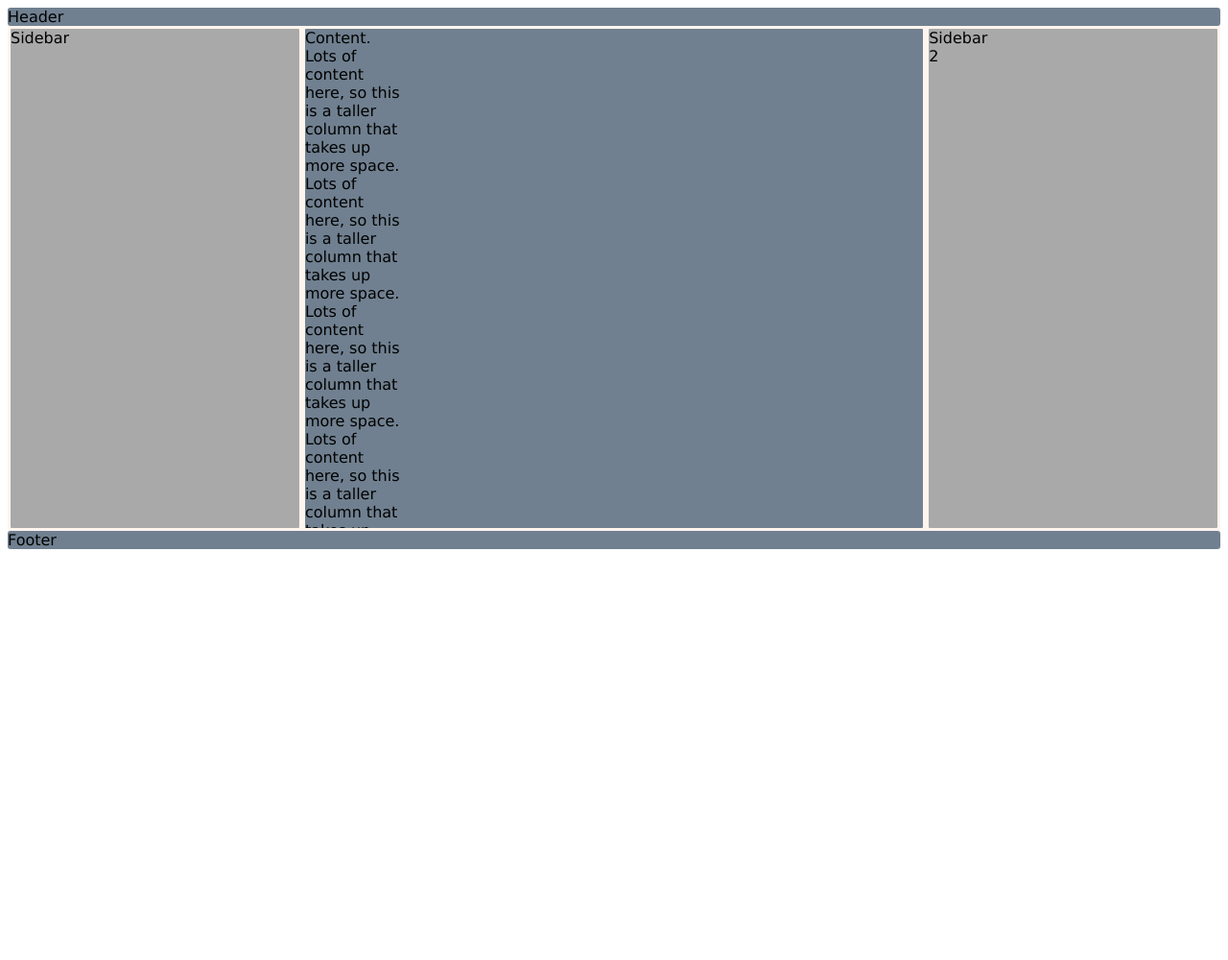
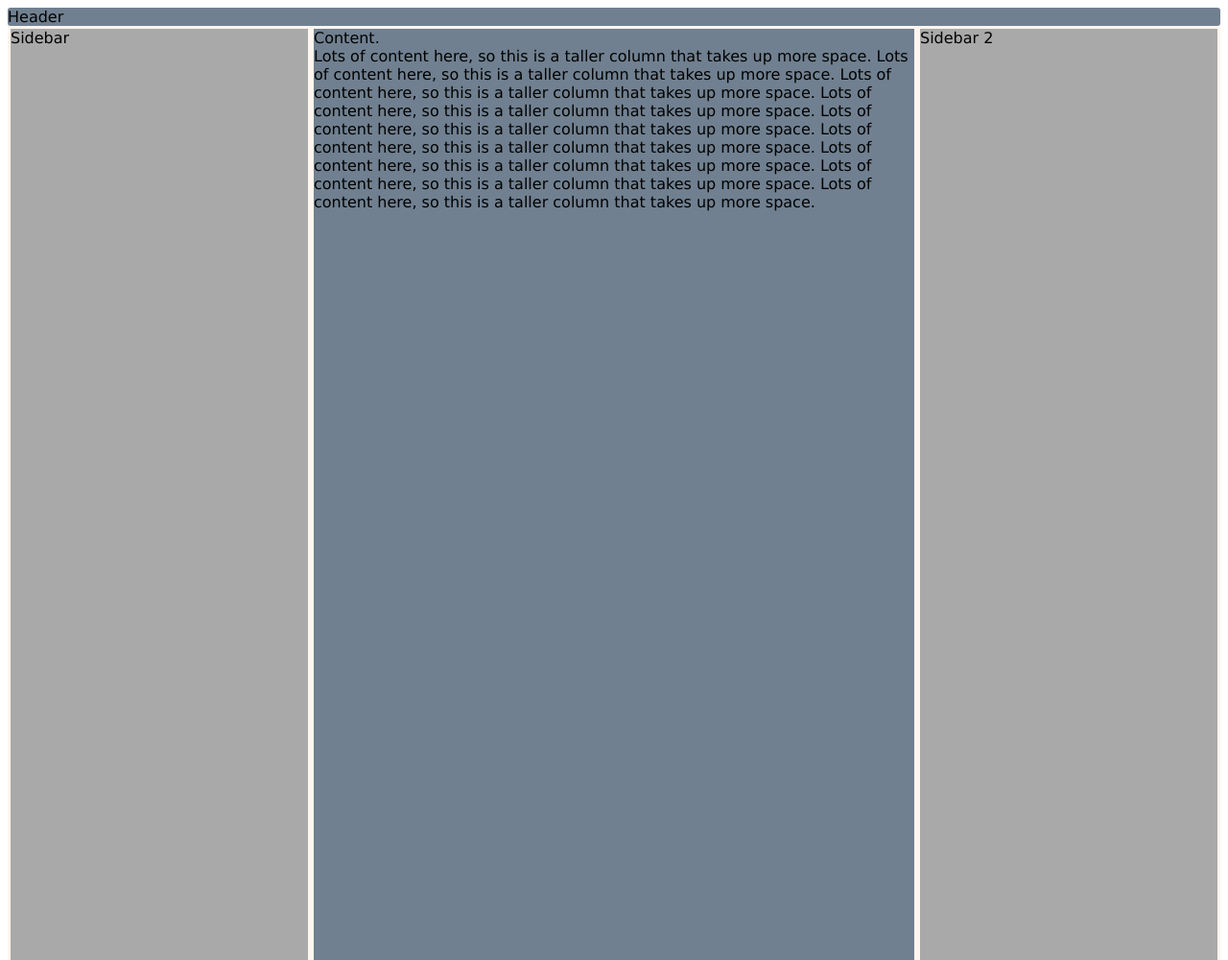
Before and after one commit to tmaryon/vschool, a plain HTML site: page mod1/grid_prac/media.html in a window 1280 px wide. Shown: the top 1000 px of the page at 96% size. Before the commit the page ends 800 px from the top, so only its background shows below. Drawn offline with Linux system fonts and the light colour scheme.

Commit message:
removed repeat(), replaced with 1fr, 2fr, 1fr (grid)

```diff
--- a/mod1/grid_prac/media.css
+++ b/mod1/grid_prac/media.css
@@ -1,5 +1,10 @@
 body {
     font-family: Verdana, Geneva, Tahoma, sans-serif;
+
+}
+
+div, header, footer {
+    border-radius: 3px;
 }
 
 @media only screen and (min-width: 400px) {
@@ -53,7 +58,7 @@ body {
     }
 }
 
-@media only screen and (min-width: 800px) {
+@media only screen and (min-width: 800px) and (max-width: 999px) {
     #grid-container > div {
         border: 2px solid seashell;
         border-radius: 4px;
@@ -99,14 +104,15 @@ body {
     #grid-container {
         background-color: seashell;
         display: grid;
+        grid-template-columns: 1fr 2fr 1fr;
+        grid-template-rows: 1fr;
     }
 
     #grid-container > div {
         border: 3px solid seashell;
-        border-radius: 4px;
+        border-radius: 3px;
         grid-gap: 5px;
-        grid-template-columns: repeat(6, 1fr);
-        grid-template-rows: repeat(5, 100px);
+
     }
 
     header {
@@ -119,18 +125,19 @@ body {
         grid-column: 1 / 2;
         grid-row: 2 / 3;
         background-color: darkgray;
+
+    }
+
+    #content {
+        grid-column: 2 / 3;
+        grid-row: 2 / 3;
+        background-color: slategray;
+        overflow-y: scroll;
         border-radius: 3px;
     }
 
-    #content {
-        grid-column: 2 / 5;
-        grid-row: 2 / 3;
-        background-color: slategray;
-        overflow-y: scroll;
-    }
-
     #sidebar2 {
-        grid-column: 5 / 6;
+        grid-column: 3 / 4;
         grid-row: 2 / 3;
         background-color: darkgray;
     }
```
